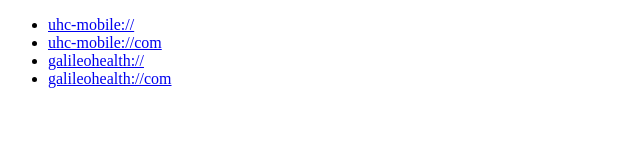
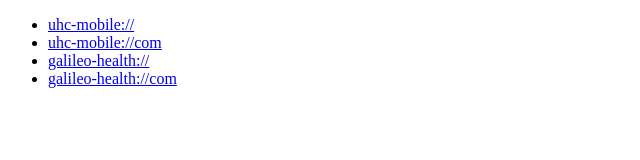
Before and after one commit to sschottler/css-grids-news-site, a plain HTML site: page test.html in a window 1280 px wide. Shown: the full height of the page, 0-640 px from the left. Drawn offline with Linux system fonts and the light colour scheme.

Commit message:
Update test.html

```diff
--- a/test.html
+++ b/test.html
@@ -15,10 +15,10 @@
         <a href="uhc-mobile://com">uhc-mobile://com</a>
       </li>
       <li>
-        <a href="galileohealth://">galileohealth://</a>
+        <a href="galileo-health://">galileo-health://</a>
       </li>
       <li>
-        <a href="galileohealth://com">galileohealth://com</a>
+        <a href="galileo-health://com">galileo-health://com</a>
       </li>
     </ul>
   </body>
```
